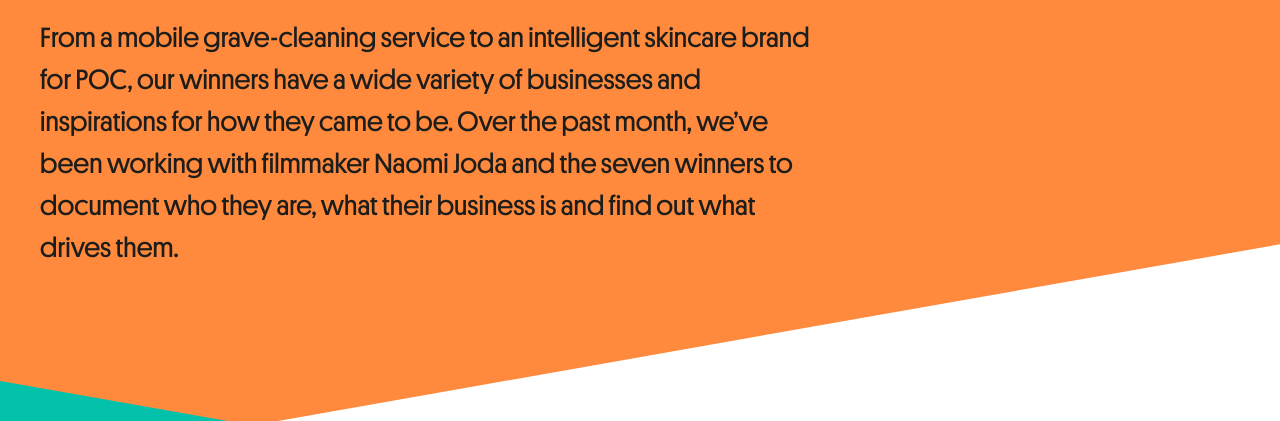
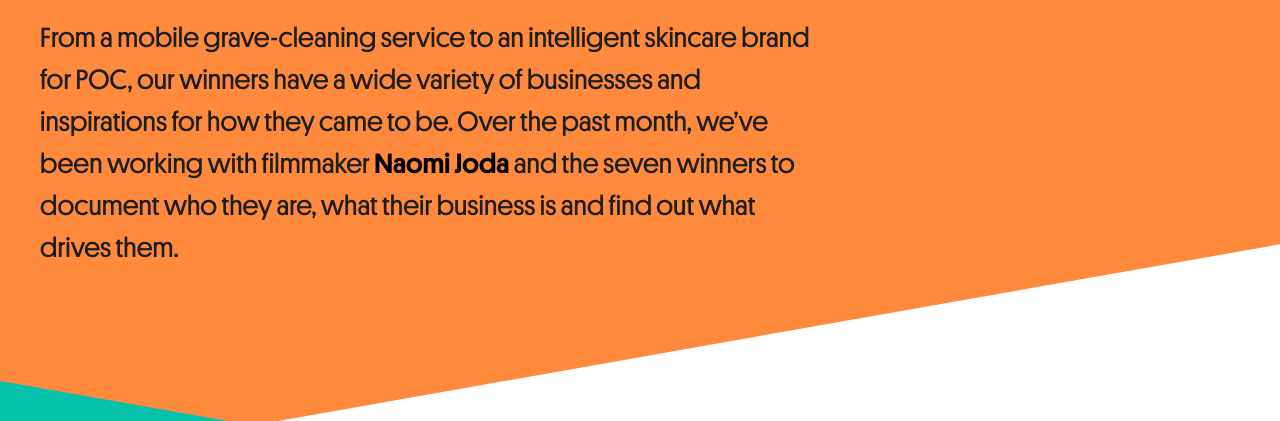
Before and after one commit to MikeDre/freshfund, a Gatsby site: page /winners in a window 1280 px wide. Shown: the part 379-800 px from the top of the page. Built offline with nearby package versions, Linux system fonts and the light colour scheme; Gatsby itself is replaced by a stand-in of ours.

Commit message:
[main] Updated anchor hover styling to match branding

```diff
--- a/src/pages/winners.js
+++ b/src/pages/winners.js
@@ -91,7 +91,7 @@ export default function OurWinners() {
               <TextBlock
                 subheading="Fresh Fund"
                 heading="Our winners"
-                content="<p>From a mobile grave-cleaning service to an intelligent skincare brand for POC, our winners have a wide variety of businesses and inspirations for how they came to be. Over the past month, we’ve been working with filmmaker Naomi Joda and the seven winners to document who they are, what their business is and find out what drives them.</p>"
+                content="<p>From a mobile grave-cleaning service to an intelligent skincare brand for POC, our winners have a wide variety of businesses and inspirations for how they came to be. Over the past month, we’ve been working with filmmaker <a class='u-color-black u-medium' href='https://www.joda.studio/' target='_blank' rel='noopener noreferrer'>Naomi Joda</a> and the seven winners to document who they are, what their business is and find out what drives them.</p>"
               />
             </div>
           </div>
--- a/src/sass/elements/_elements.page.scss
+++ b/src/sass/elements/_elements.page.scss
@@ -46,3 +46,13 @@ h2 {
 p {
   font-weight: 400;
 }
+
+a {
+  transition-duration: 0.3s;
+  transition-timing-function: ease-in-out;
+
+  &:hover {
+    color: color('tertiary');
+    text-decoration: none;
+  }
+}
```
Also changed, not shown: 1 other file.
